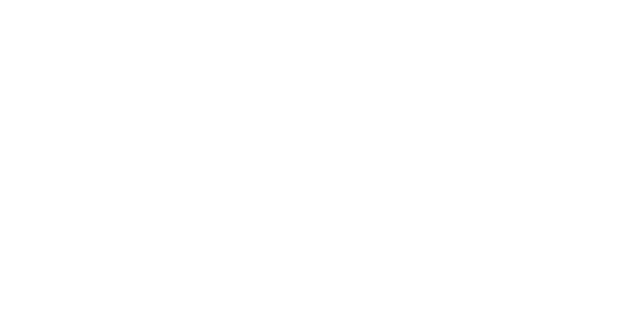
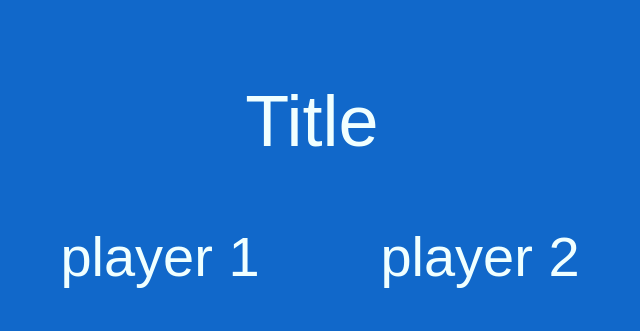
Before and after one commit to Ali-Ayb/diceGame, a plain HTML site: page index.html in a window 1280 px wide. Shown: the whole page, without its empty margins (328-968 px from the left). Drawn offline with Linux system fonts and the light colour scheme.

Commit message:
added some html and css elements

```diff
--- a/index.html
+++ b/index.html
@@ -10,7 +10,16 @@
 </head>
 
 <body>
+    <div class="container1">
+        <p class="title" id="title">Title</p>
+    </div>
+    <div class="container2">
+        <p class="player1">player 1</p>
+        <p class="player2">player 2</p>
+    </div>
 
+    <div></div>
+    <div></div>
     <script type="text/javascript" src="script.js"></script>
 </body>
 
--- a/styles.css
+++ b/styles.css
@@ -0,0 +1,27 @@
+body {
+  background-color: rgb(17, 104, 202);
+  font-family: Arial, Helvetica, sans-serif;
+}
+
+.title {
+  font-size: 72px;
+  color: azure;
+}
+
+.container1 {
+  height: 20vh;
+  display: flex;
+  justify-content: center;
+}
+.container2 {
+  margin-left: 25vw;
+  height: 20vh;
+  display: flex;
+  width: 50vw;
+  justify-content: space-around;
+}
+.player1,
+.player2 {
+  color: azure;
+  font-size: 56px;
+}
```
